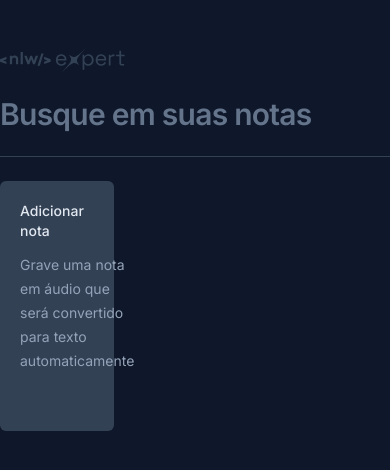
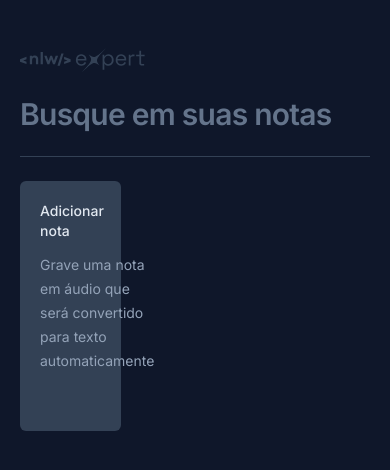
Before and after one commit to tiagobalsas/anotAi, a React (Vite) app: page / in a window 390 px wide. Shown: the top 470 px of the page. Built offline with nearby package versions, Linux system fonts and the light colour scheme.

Commit message:
style: Add responsive padding to main container in app.tsx

```diff
--- a/src/app.tsx
+++ b/src/app.tsx
@@ -49,7 +49,7 @@
       : notes;
 
   return (
-    <div className="mx-auto max-w-6xl my-12 space-y-6">
+    <div className="mx-auto max-w-6xl my-12 space-y-6 px-5 md:px-0">
       <img src={logo} alt="nlw-expert" />
 
       <form className="w-full">
```
